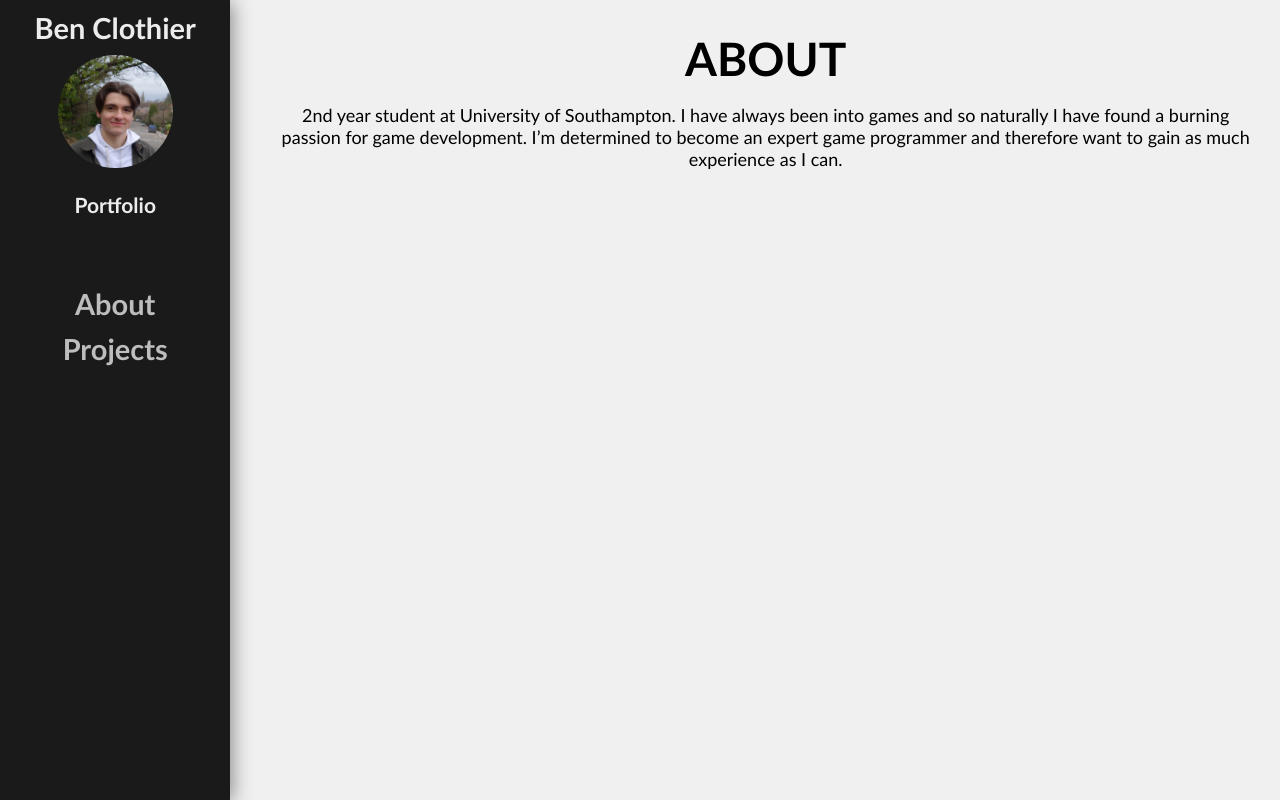
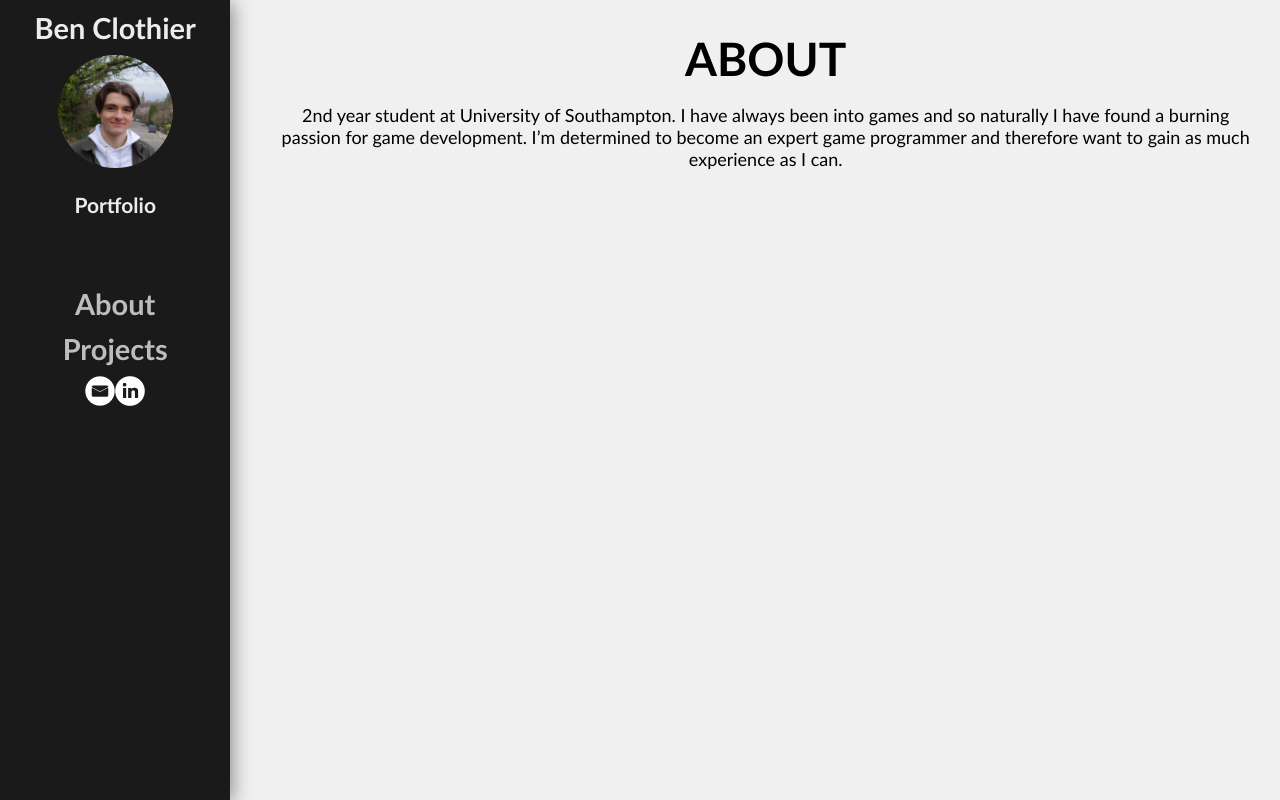
Before and after one commit to BenClothier/portfolio, a React (Create React App) app: page / in a window 1280 px wide. Built offline with nearby package versions, Linux system fonts and the light colour scheme.

Commit message:
Add email and linkedin icons to sidebar

```diff
--- a/src/App.js
+++ b/src/App.js
@@ -11,6 +11,8 @@ import {
 } from "react-router-dom"
 
 import profilepicture from "./images/profile-picture.png"
+import emailIcon from "./images/email.png"
+import linkedinIcon from "./images/linkedin.png"
 import About from "./pages/About"
 import Projects from "./pages/Projects"
 import Project1 from "./pages/Project1"
@@ -32,15 +34,19 @@ function App() {
           </Routes>
         </div>
         <div className="sidebar">
-          <div>
+          <header>
             <h1>Ben Clothier</h1>
             <img id="profilepicture" src={profilepicture} alt="Profile Picture"/>
             <h3>Portfolio</h3>
+          </header>
+          <div className="links">
+              <Link to="/"><h1>About</h1></Link>
+              <Link to="/projects"><h1>Projects</h1></Link>
           </div>
-          <div className="links">
-            <Link to="/"><h1>About</h1></Link>
-            <Link to="/projects"><h1>Projects</h1></Link>
-          </div>
+          <footer>
+            <a href="mailto:ben.clothier8@icloud.com" target="_blank"><img id="emailIcon" src={emailIcon} alt="Email" width="30vw"/></a>
+            <a href="https://www.linkedin.com/in/ben-clothier" target="_blank"><img id="linkedinIcon" src={linkedinIcon} alt="LinkedIn" width="30vw"/></a>
+          </footer>
         </div>
       </HashRouter>
     </div>
```
